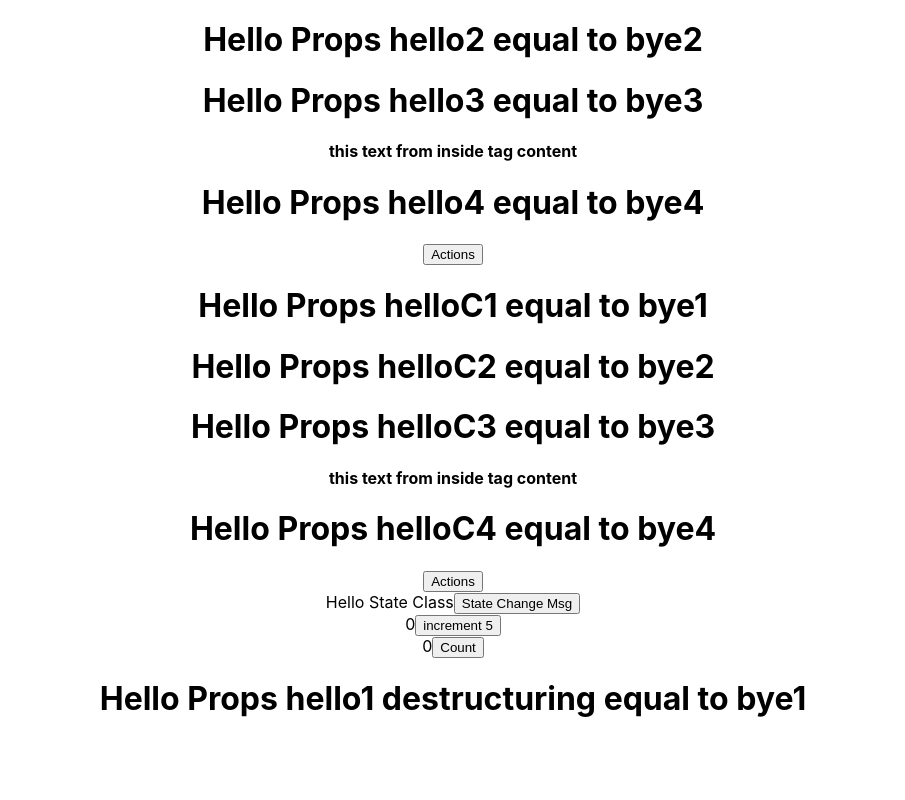
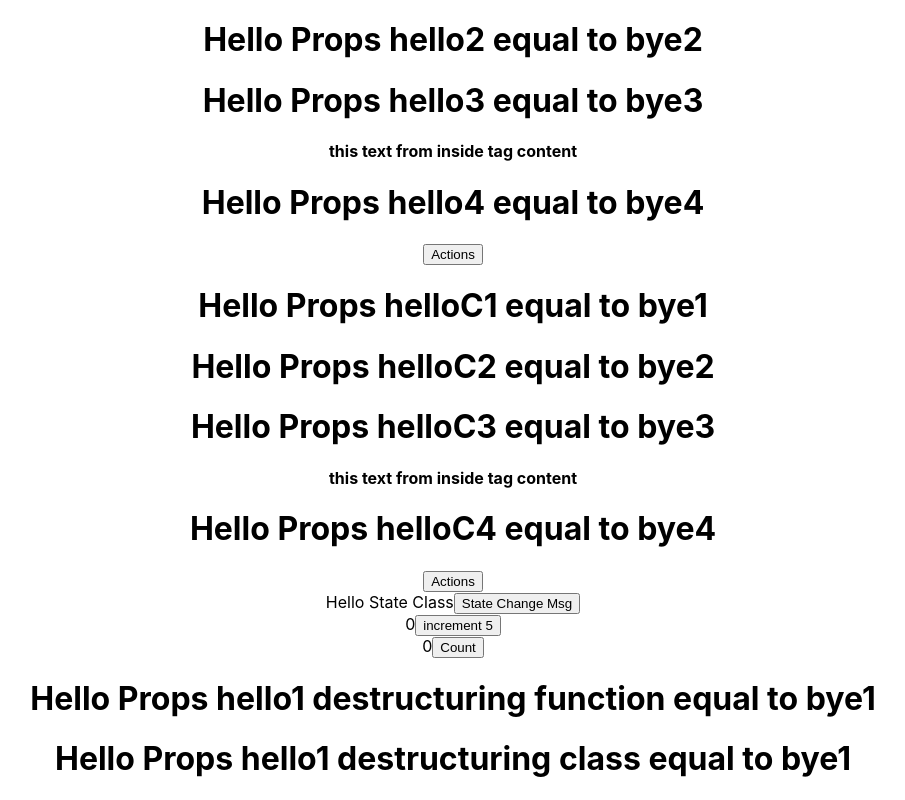
Before and after one commit to sanjay-personal/Reactjs_tutorial, a React (Create React App) app in the folder learning/: page / in a window 1280 px wide. Shown: the part 263-1063 px from the top of the page, without its empty margins (187-1092 px from the left). Before the commit the page ends 1002 px from the top, so only its background shows below. Built offline with nearby package versions, Linux system fonts and the light colour scheme.

Commit message:
added destructuring props class

```diff
--- a/learning/src/App.js
+++ b/learning/src/App.js
@@ -8,6 +8,7 @@ import StateC from './components/classes/StateC';
 import SetStateC from './components/classes/SetStateC';
 import PreviousSetState from './components/classes/PreviousSetState';
 import DestructuringF from './components/functional/DestructuringF';
+import DestructuringC from './components/classes/DestructuringC';
 
 
 
@@ -38,7 +39,9 @@ function App() {
       <SetStateC />
       <PreviousSetState />
 
-      <DestructuringF name="hello1 destructuring" hero="bye1" />
+      <DestructuringF name="hello1 destructuring function" hero="bye1" />
+      <DestructuringC name="hello1 destructuring class" hero="bye1" />
+
 
 
     </div>
--- /dev/null
+++ b/learning/src/components/classes/DestructuringC.js
@@ -0,0 +1,15 @@
+import React,{Component} from "react";
+
+
+class DestructuringC extends Component {
+    render() {
+        console.log('class props', this)
+        const {name, hero} = this.props
+        return <div>
+              <h1>Hello Props {name} equal to {hero} </h1>
+        <b>{this.props.children}</b>
+        </div>
+    }
+}
+
+export default DestructuringC
```
